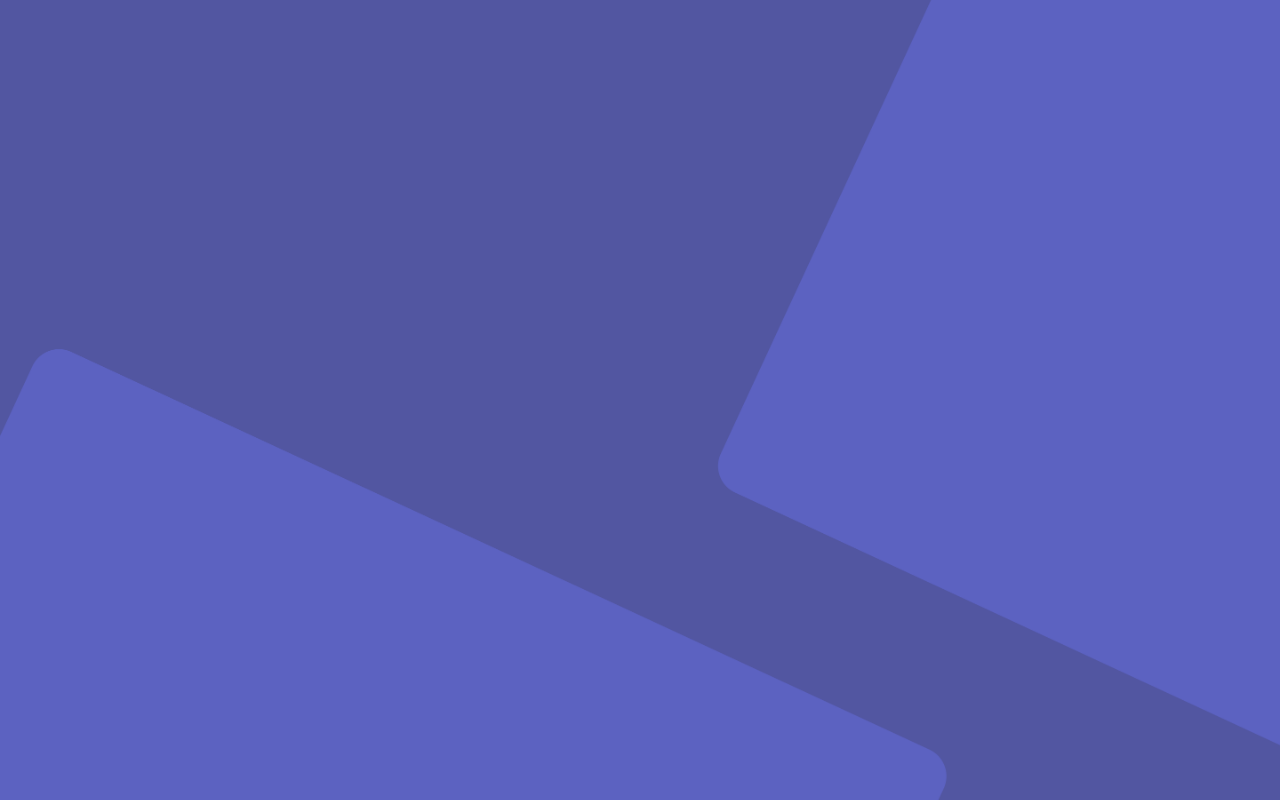
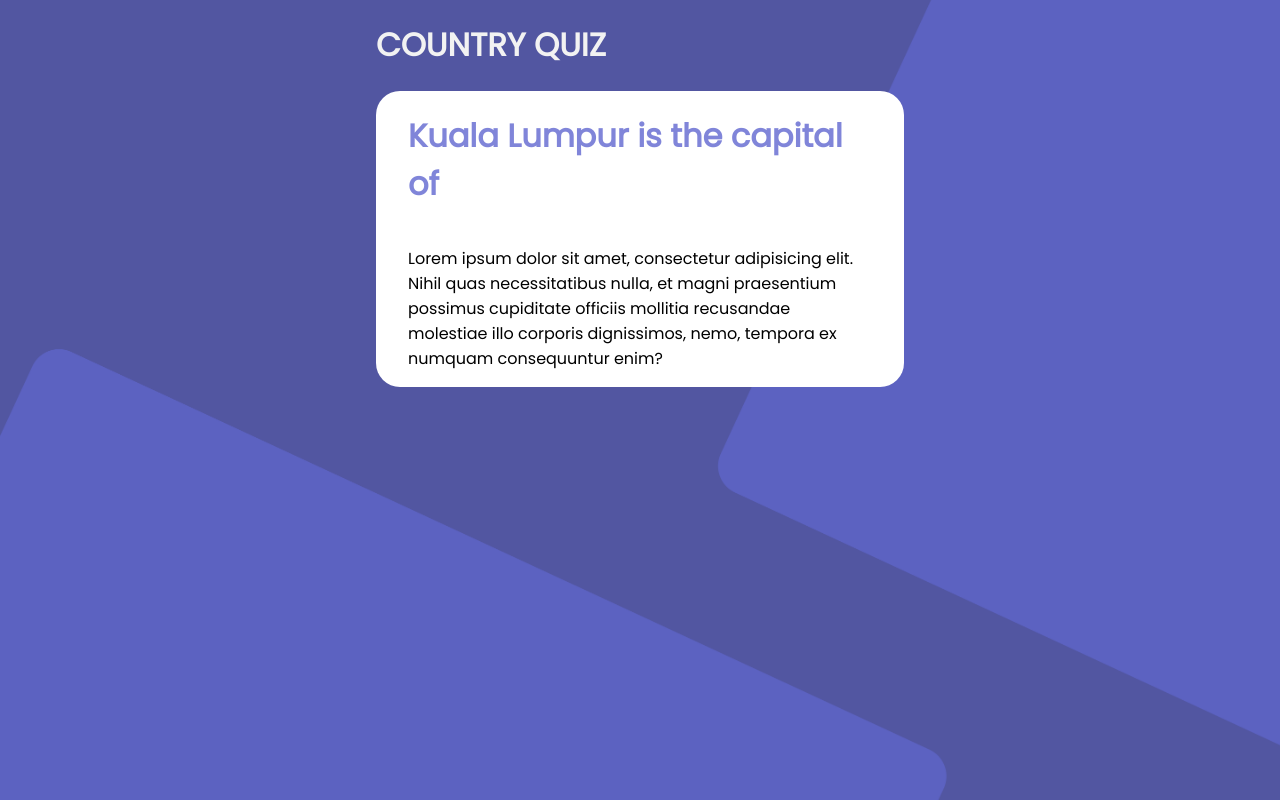
Before and after one commit to Elias-exe/country-quiz-challenge, a React app: page / in a window 1280 px wide. Built offline with nearby package versions, Linux system fonts and the light colour scheme.

Commit message:
feat: Creating component Card in project

```diff
--- a/public/index.html
+++ b/public/index.html
@@ -11,6 +11,8 @@
     />
     <link rel="apple-touch-icon" href="%PUBLIC_URL%/logo192.png" />
     <link rel="manifest" href="%PUBLIC_URL%/manifest.json" />
+    <link rel="preconnect" href="https://fonts.googleapis.com"><link rel="preconnect" href="https://fonts.gstatic.com" crossorigin>
+    <link href="https://fonts.googleapis.com/css2?family=Poppins&display=swap" rel="stylesheet">
     <title>Country Quiz</title>
   </head>
   <body>
--- a/src/assets/styles/global.js
+++ b/src/assets/styles/global.js
@@ -3,15 +3,12 @@ import { createGlobalStyle } from 'styled-components';
 import background from '../images/background.png';
 
 export default createGlobalStyle`
-  *{
-    margin:0;
-    padding: 0;
-    box-sizing: border-box;
-  }
 body{
   background-image: url(${background});
   background-size: cover;
   font-size: 16px;
+  font-family:"Poppins",sans-serif;
+  margin:0px;
 }
 button{
   cursor: pointer;
--- a/src/assets/styles/themes/default.js
+++ b/src/assets/styles/themes/default.js
@@ -1,12 +1,11 @@
 export default {
   colors: {
-    red: {
-      primary: '#EB5757',
-      light: '#EB5780',
-      dark: '#EB5740',
+    blue: {
+      primary: '#6066D0CC',
+      secondary: '#2F527B',
     },
-    gray: {
-      3: '#828282',
+    white: {
+      primary: '#F2F2F2',
     },
   },
 };
--- /dev/null
+++ b/src/components/Card/index.js
@@ -0,0 +1,16 @@
+import { Container } from './styles';
+
+export default function Card() {
+  return (
+    <Container>
+      <h1 className="quizQuestion">Kuala Lumpur is the capital of</h1>
+      <p>
+        Lorem ipsum dolor sit amet, consectetur adipisicing elit.
+        Nihil quas necessitatibus nulla, et magni praesentium possimus cupiditate
+        officiis mollitia recusandae molestiae illo corporis dignissimos, nemo,
+        tempora ex numquam consequuntur enim?
+      </p>
+    </Container>
+
+  );
+}
--- /dev/null
+++ b/src/components/Card/styles.js
@@ -0,0 +1,15 @@
+import styled from 'styled-components';
+
+export const Container = styled.div`
+  display:flex;
+  flex-direction:column;
+  background-color:white;
+  padding: 0px 32px 0px 32px;
+  border-radius:24px;
+  width: 100%;
+  max-width:464px;
+
+  .quizQuestion{
+    color:${({ theme }) => theme.colors.blue.primary}
+  }
+`;
--- a/src/components/app/index.js
+++ b/src/components/app/index.js
@@ -6,9 +6,8 @@ import Home from '../../pages/home';
 export default function App() {
   return (
     <ThemeProvider theme={defaultTheme}>
-      <GlobalStyles>
-        <Home />
-      </GlobalStyles>
+      <Home />
+      <GlobalStyles />
     </ThemeProvider>
   );
 }
--- a/src/pages/home/index.js
+++ b/src/pages/home/index.js
@@ -1,10 +1,14 @@
 import { Container } from './styles';
+import Card from '../../components/Card';
 
 export default function Home() {
   return (
     <Container>
-      <h1>aaaaaaaaaaaa</h1>
+      <div>
+        <h1>COUNTRY QUIZ</h1>
+
+        <Card />
+      </div>
     </Container>
-
   );
 }
--- a/src/pages/home/styles.js
+++ b/src/pages/home/styles.js
@@ -1,5 +1,13 @@
 import styled from 'styled-components';
 
 export const Container = styled.div`
-  color:red;
+  display: flex;
+  flex-direction:column;
+  justify-content: center;
+  align-items:center;
+  align-content:center;
+
+  h1{
+    color: ${({ theme }) => theme.colors.white.primary}
+  }
 `;
```
Also changed, not shown: src/components/app/styles.js (deleted).
